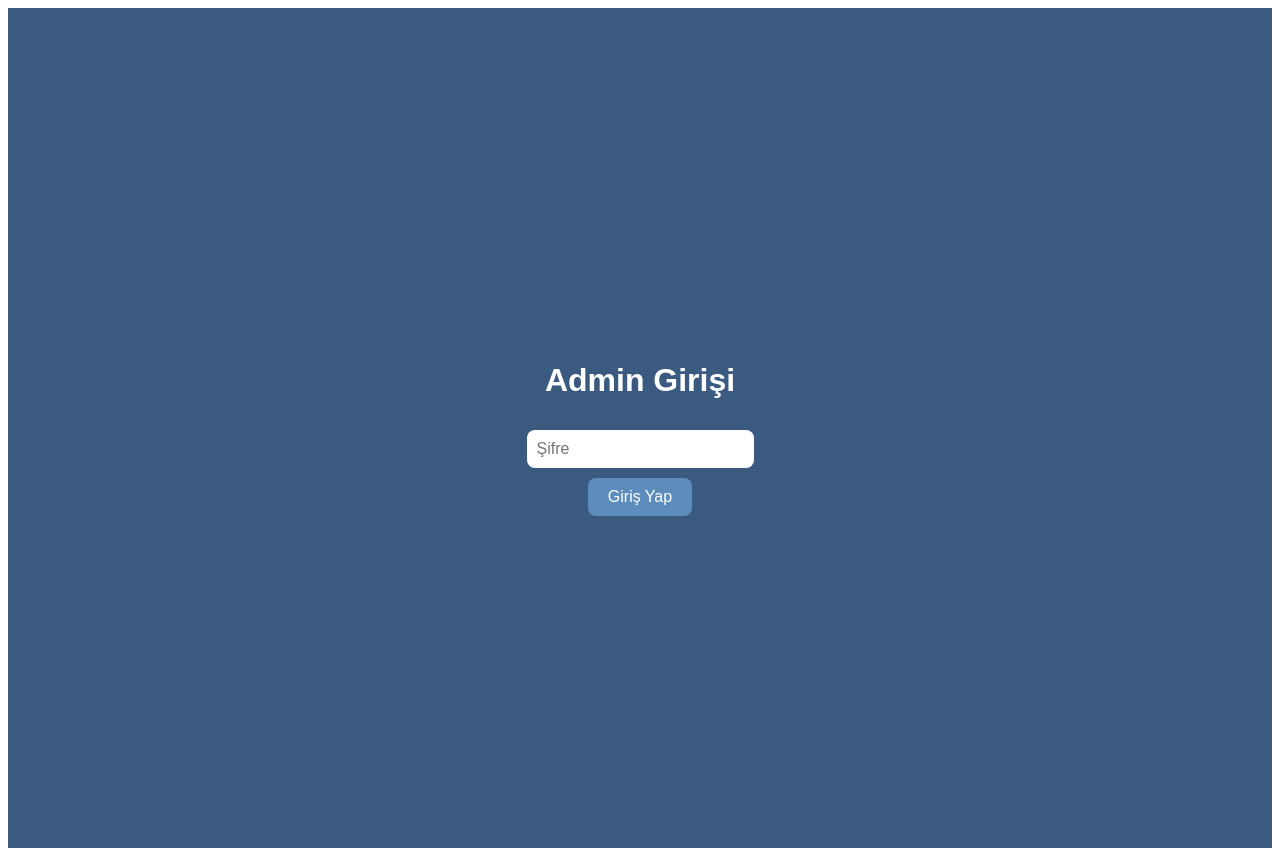
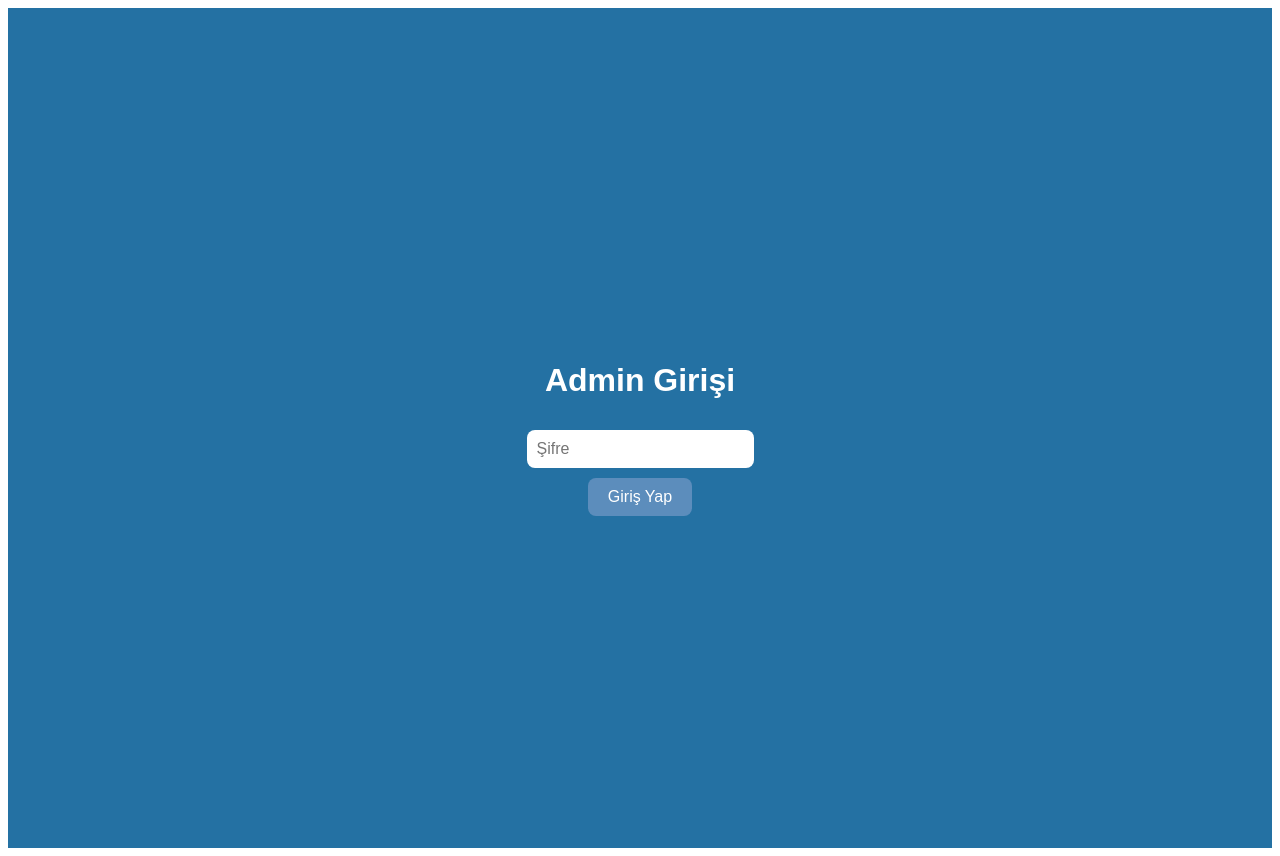
Before and after one commit to onur846/fpfiyatoaneli, a Next.js app: page /admin in a window 1280 px wide. Built offline with nearby package versions, Linux system fonts and the light colour scheme.

Commit message:
Update admin.js

```diff
--- a/pages/admin.js
+++ b/pages/admin.js
@@ -72,7 +72,7 @@ export default function Admin() {
     return (
       <div style={{
         minHeight: '100vh',
-        backgroundColor: '#3a5a80',
+        backgroundColor: '#2471A3',
         display: 'flex',
         flexDirection: 'column',
         alignItems: 'center',
@@ -116,7 +116,7 @@ export default function Admin() {
   return (
     <div style={{
       minHeight: '100vh',
-      backgroundColor: '#3a5a80',
+      backgroundColor: '#2471A3',
       color: 'white',
       fontFamily: 'Arial, sans-serif',
       padding: '20px'
@@ -157,7 +157,7 @@ export default function Admin() {
       </div>
 
       <div>
-        <h2>TR Cihazı Fiyatları</h2>
+        <h2>Full Fiyat</h2>
         <ul>
           {Object.entries(trCihaz).map(([key, val]) => (
             <li key={key}>
```
